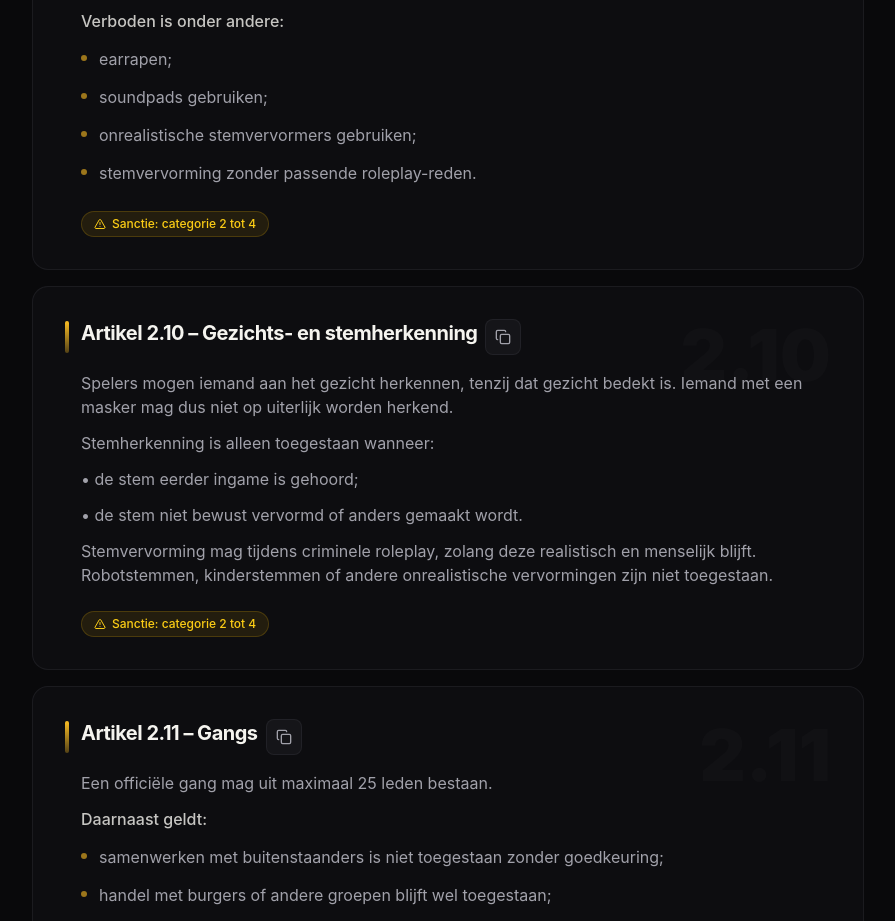
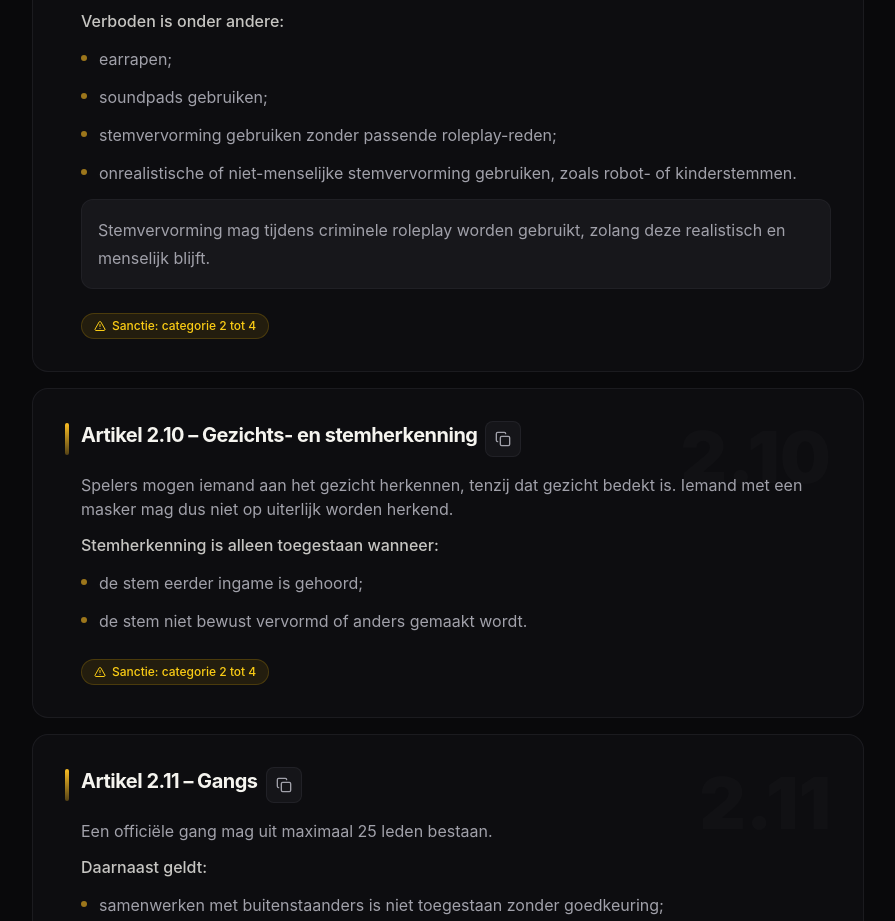
Before and after one commit to KroonstadRP/kroondstad-apv, a React (Vite) app: page / in a window 1280 px wide. Shown: the part 7840-8761 px from the top of the page, without its empty margins (352-1247 px from the left). Built offline with nearby package versions, Linux system fonts and the light colour scheme.

Commit message:
Separate voice use and recognition rules

```diff
--- a/src/components/apv/apvData.js
+++ b/src/components/apv/apvData.js
@@ -201,16 +201,22 @@ export const apvData = [
         list: [
           "earrapen;",
           "soundpads gebruiken;",
-          "onrealistische stemvervormers gebruiken;",
-          "stemvervorming zonder passende roleplay-reden."
+          "stemvervorming gebruiken zonder passende roleplay-reden;",
+          "onrealistische of niet-menselijke stemvervorming gebruiken, zoals robot- of kinderstemmen."
         ],
         listIntro: "Verboden is onder andere:",
+        extra: "Stemvervorming mag tijdens criminele roleplay worden gebruikt, zolang deze realistisch en menselijk blijft.",
         sanctie: "categorie 2 tot 4"
       },
       {
         id: "2.10",
         title: "Artikel 2.10 – Gezichts- en stemherkenning",
-        content: "Spelers mogen iemand aan het gezicht herkennen, tenzij dat gezicht bedekt is. Iemand met een masker mag dus niet op uiterlijk worden herkend.\n\nStemherkenning is alleen toegestaan wanneer:\n• de stem eerder ingame is gehoord;\n• de stem niet bewust vervormd of anders gemaakt wordt.\n\nStemvervorming mag tijdens criminele roleplay, zolang deze realistisch en menselijk blijft. Robotstemmen, kinderstemmen of andere onrealistische vervormingen zijn niet toegestaan.",
+        content: "Spelers mogen iemand aan het gezicht herkennen, tenzij dat gezicht bedekt is. Iemand met een masker mag dus niet op uiterlijk worden herkend.",
+        list: [
+          "de stem eerder ingame is gehoord;",
+          "de stem niet bewust vervormd of anders gemaakt wordt."
+        ],
+        listIntro: "Stemherkenning is alleen toegestaan wanneer:",
         sanctie: "categorie 2 tot 4"
       },
       {
```
